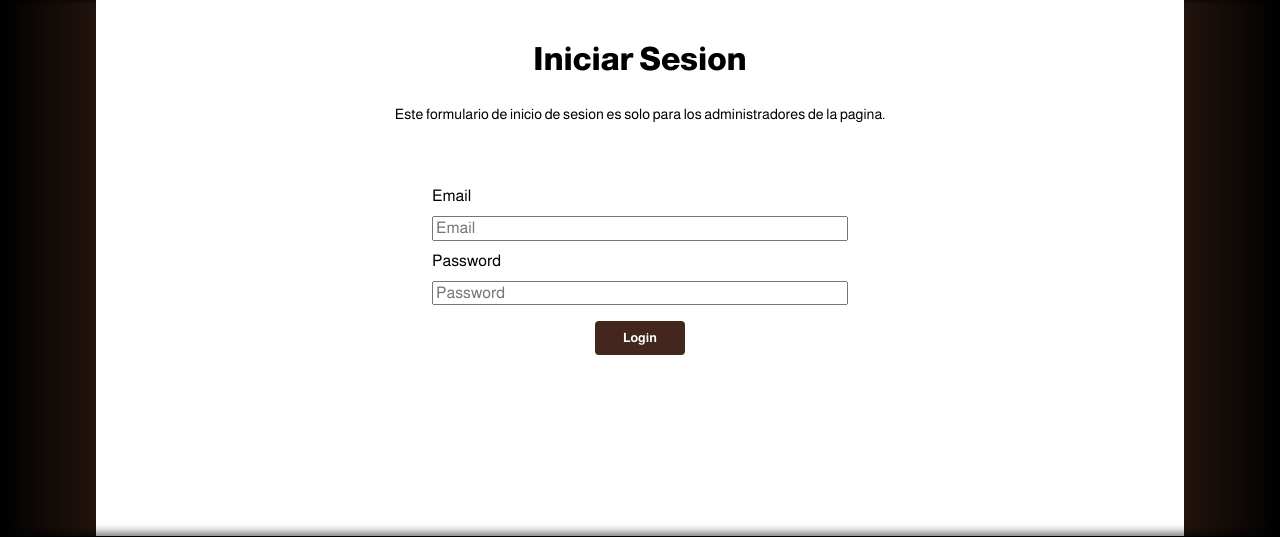
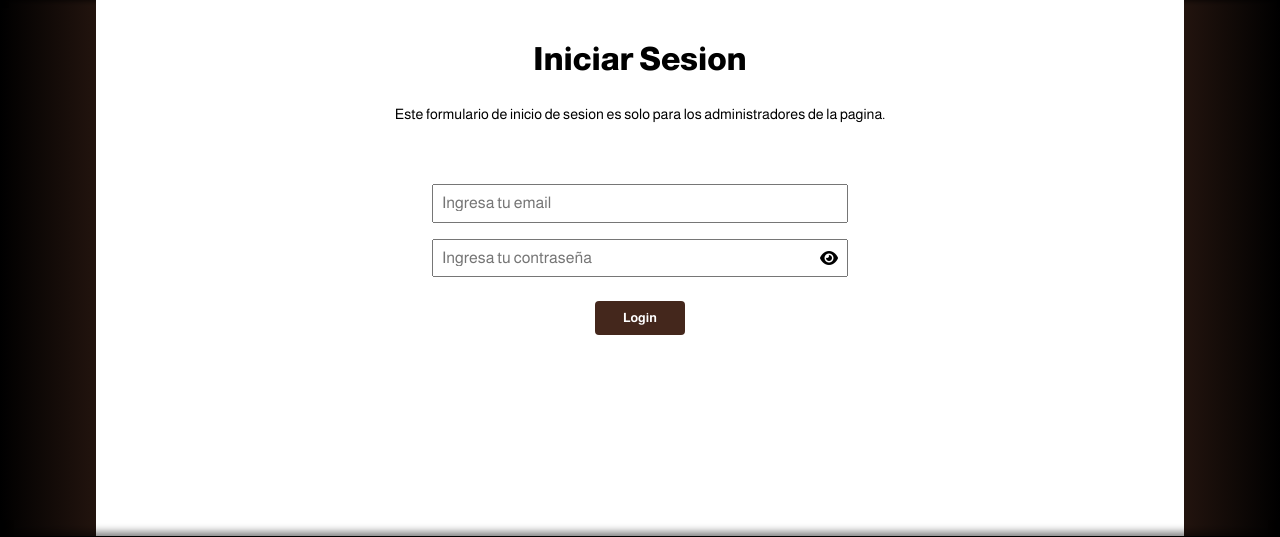
Before and after one commit to ivan-burgio/mediabur, a PHP site: page /login in a window 1280 px wide. Shown: the part 208-745 px from the top of the page. Run offline with PHP 8.4, Linux system fonts and the light colour scheme; some libraries are stand-ins or nearby versions.

Commit message:
Mejora en formulario del login

```diff
--- a/src/js/app.js
+++ b/src/js/app.js
@@ -1,3 +1,4 @@
 import './nav.js';
 import './categorias.js';
 import './globo.js';
+import './login.js';
--- a/src/scss/admin/_sidebar.scss
+++ b/src/scss/admin/_sidebar.scss
@@ -61,6 +61,7 @@
     font-weight: 400;
 
     &:hover {
-        background-color: lighten(v.$gray-light, 20);
+        background-color: darken(v.$gray-light, 10);
+        color: v.$white;
     }
 }
--- a/src/scss/pages/_form.scss
+++ b/src/scss/pages/_form.scss
@@ -20,13 +20,14 @@
         gap: 3rem;
     }
 
-    &__label {
+    &__input {
+        padding: 1rem;
         margin: 1rem 0;
         width: 100%;
-    }
 
-    &__input {
-        width: 100%;
+        &:hover {
+            border-color: v.$secundario;
+        }
     }
 
     &__boton {
@@ -35,3 +36,16 @@
         margin-top: 2rem;
     }
 }
+
+.input-container {
+    position: relative;
+    width: 100%;
+}
+
+#eye-icon {
+    position: absolute;
+    right: 10px;
+    top: 50%;
+    transform: translateY(-50%);
+    cursor: pointer;
+}
--- a/views/auth/login.php
+++ b/views/auth/login.php
@@ -1,6 +1,6 @@
 <div class="formulario__main">
     <h1><?php echo $titulo_pagina; ?></h1>
-    <p>Este formulario de inicio de sesion es solo para los administradores de la pagina.</p>
+    <p class="text-center">Este formulario de inicio de sesion es solo para los administradores de la pagina.</p>
 
     <?php require_once __DIR__ . '/../templates/alertas.php'; ?>
 
@@ -9,11 +9,12 @@
         method="POST"
         action="/login"
     >
-        <label for="email" class="formulario__label">Email</label>
-        <input type="email" class="formulario__input" placeholder="Email" id="email" name="email">
+        <input type="email" class="formulario__input" placeholder="Ingresa tu email" id="email" name="email">
 
-        <label for="password" class="formulario__label">Password</label>
-        <input type="password" class="formulario__input" placeholder="Password" id="password" name="password">
+        <div class="input-container">
+            <input type="password" class="formulario__input" placeholder="Ingresa tu contraseña" id="password" name="password">
+            <i id="eye-icon" class="fa fa-eye" onclick="mostrarOcultarContrasena()"></i>
+        </div>
 
         <input type="submit" class="formulario__boton" name="submit" value="Login">
     </form>
```
Also changed, not shown: src/js/login.js (added, +14 -0 lines), views/admin/crear.php (+65 -0 lines), public/build/css/app.css, public/build/js/main.min.js, 2 other files.
